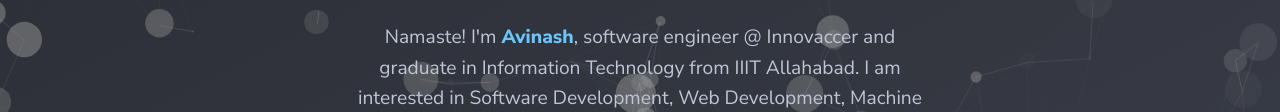
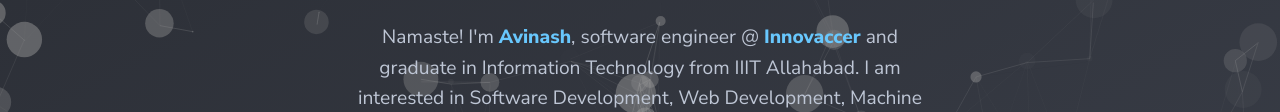
Before and after one commit to weirdolucifer/Weirdolucifer.github.io, a plain HTML site: page index.html in a window 1280 px wide. Shown: the part 376-488 px from the top of the page. Drawn offline with nearby package versions, Linux system fonts and the light colour scheme.

Commit message:
Update index.html

```diff
--- a/index.html
+++ b/index.html
@@ -51,7 +51,7 @@
             <span class="secondary">Sketcher</span>
           </h2>
           <p class="underline">Namaste! I'm
-            <a href="https://www.linkedin.com/in/avinash-yadav-50b971146/" target="_blank">Avinash</a>, software engineer @ Innovaccer and graduate in Information Technology from IIIT Allahabad.
+            <a href="https://www.linkedin.com/in/avinash-yadav-50b971146/" target="_blank">Avinash</a>, software engineer @ <a href="https://innovaccer.com/" target="_blank"> Innovaccer </a> and graduate in Information Technology from IIIT Allahabad.
 I am interested in Software Development, Web Development, Machine Learning and Data Analytics
             <a href="https://github.com/Weirdolucifer" target="_blank">solutions.</a>
           </p>
```
